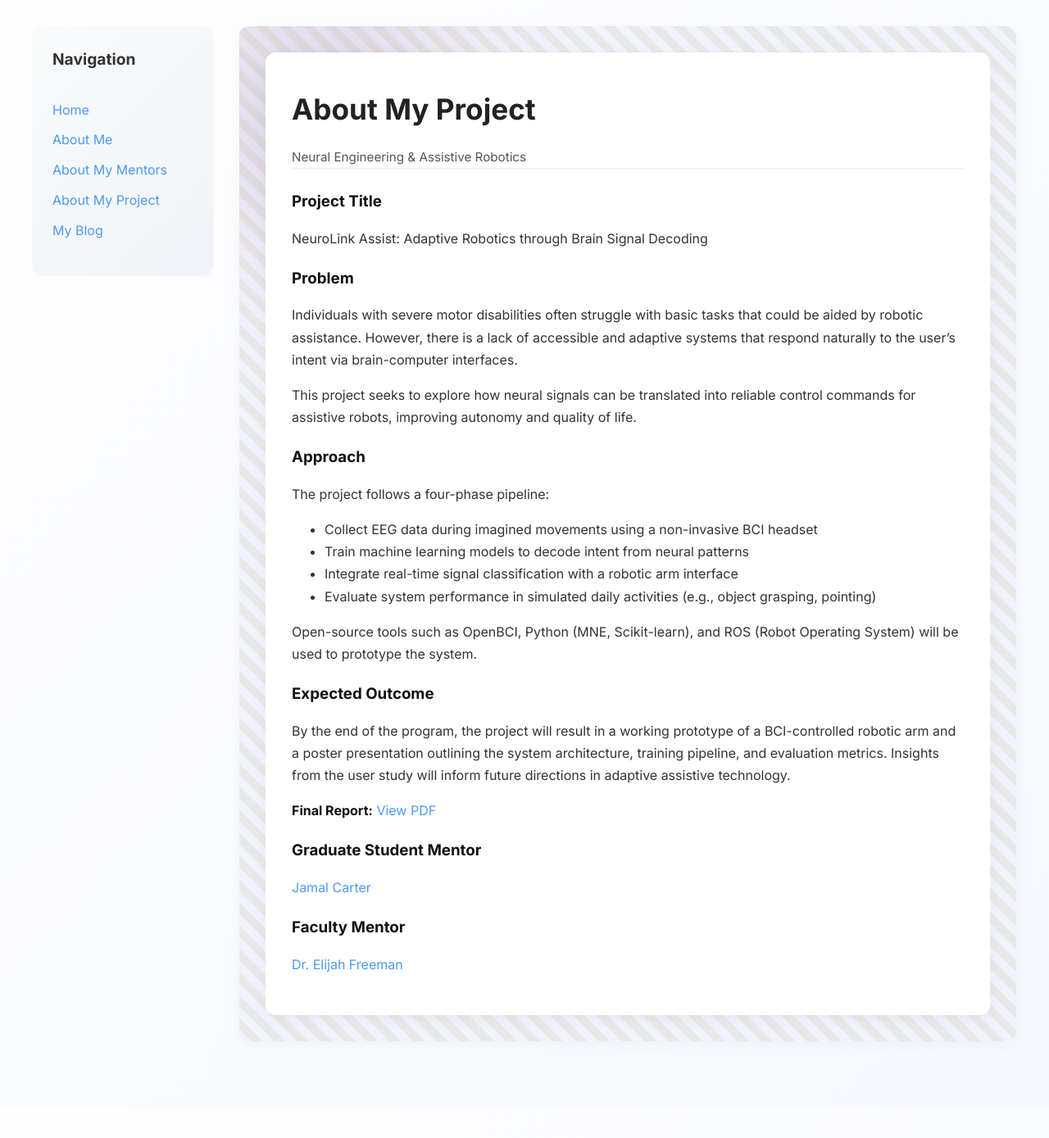
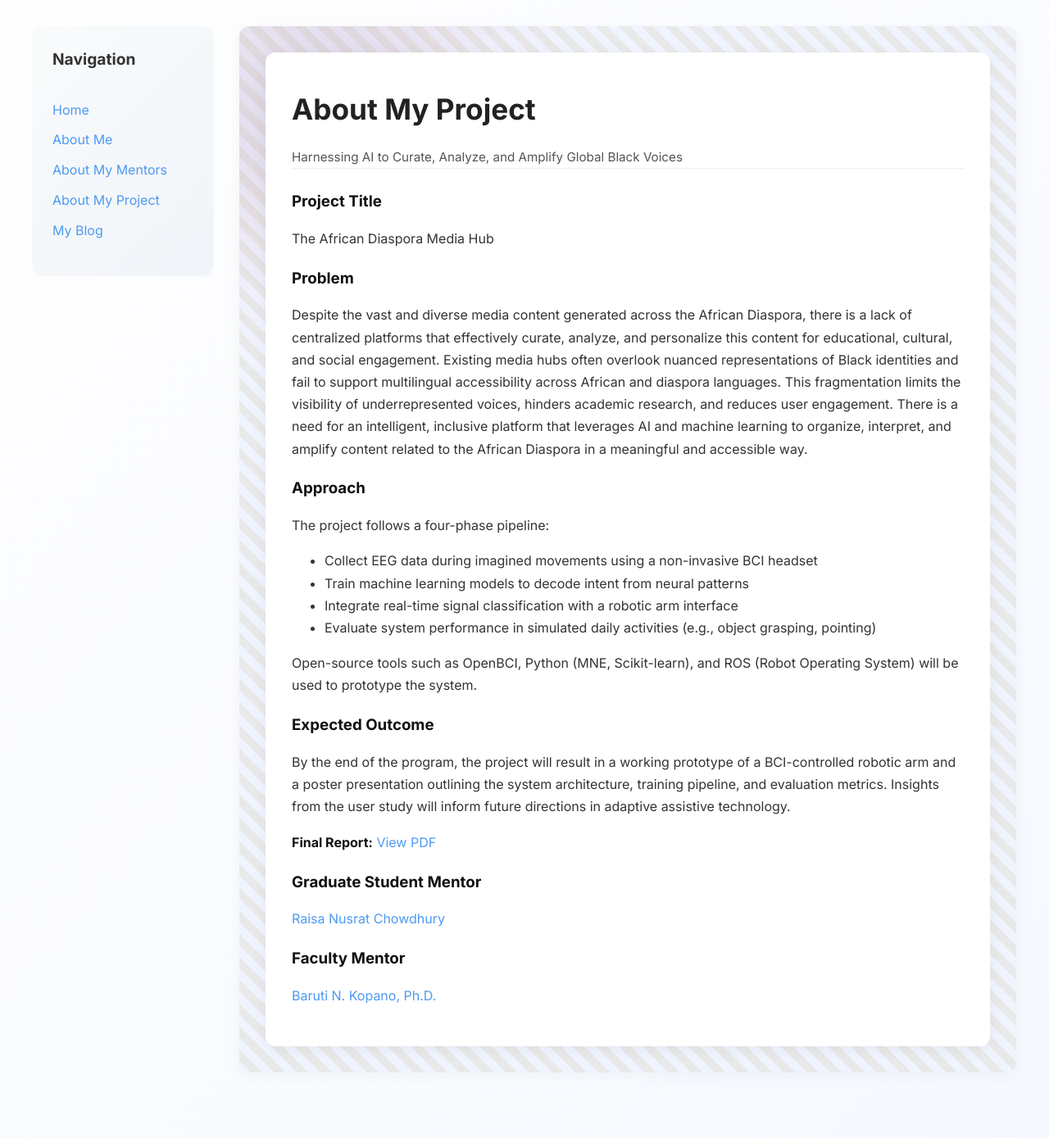
Before and after one commit to brmu22/brmu22.github.io, a Jekyll site: the page built from pages/about-my-project.md, in a window 1280 px wide. Shown: the whole page at 82% size. Built offline with Jekyll 4.4.1, drawn with Linux system fonts in a browser that asks for light colours; before the commit the page ends 1351 px from its top, so only the background shows below that.

Commit message:
Update about-my-project.md

```diff
--- a/pages/about-my-project.md
+++ b/pages/about-my-project.md
@@ -3,13 +3,11 @@ layout: project
 title: About My Project
 permalink: /about-my-project.html
 
-subtitle: Neural Engineering & Assistive Robotics
-project_title: "NeuroLink Assist: Adaptive Robotics through Brain Signal Decoding"
+subtitle: Harnessing AI to Curate, Analyze, and Amplify Global Black Voices
+project_title: "The African Diaspora Media Hub"
 
 problem: |
-  Individuals with severe motor disabilities often struggle with basic tasks that could be aided by robotic assistance. However, there is a lack of accessible and adaptive systems that respond naturally to the user's intent via brain-computer interfaces.
-
-  This project seeks to explore how neural signals can be translated into reliable control commands for assistive robots, improving autonomy and quality of life.
+  Despite the vast and diverse media content generated across the African Diaspora, there is a lack of centralized platforms that effectively curate, analyze, and personalize this content for educational, cultural, and social engagement. Existing media hubs often overlook nuanced representations of Black identities and fail to support multilingual accessibility across African and diaspora languages. This fragmentation limits the visibility of underrepresented voices, hinders academic research, and reduces user engagement. There is a need for an intelligent, inclusive platform that leverages AI and machine learning to organize, interpret, and amplify content related to the African Diaspora in a meaningful and accessible way.
 
 approach: |
   The project follows a four-phase pipeline:
@@ -27,10 +25,10 @@ outcome: |
 final_report_url: https://dl.icdst.org/pdfs/files/22e390b2eb0c8e951f3a742fda5b2d1d.pdf
 
 grad_mentor:
-  name: Jamal Carter
+  name: Raisa Nusrat Chowdhury
   linkedin: https://www.linkedin.com/in/jamal-carter
 
 faculty_mentor:
-  name: Dr. Elijah Freeman
+  name: Baruti N. Kopano, Ph.D.
   linkedin: https://www.linkedin.com/in/dr-elijah-freeman
 ---
```
